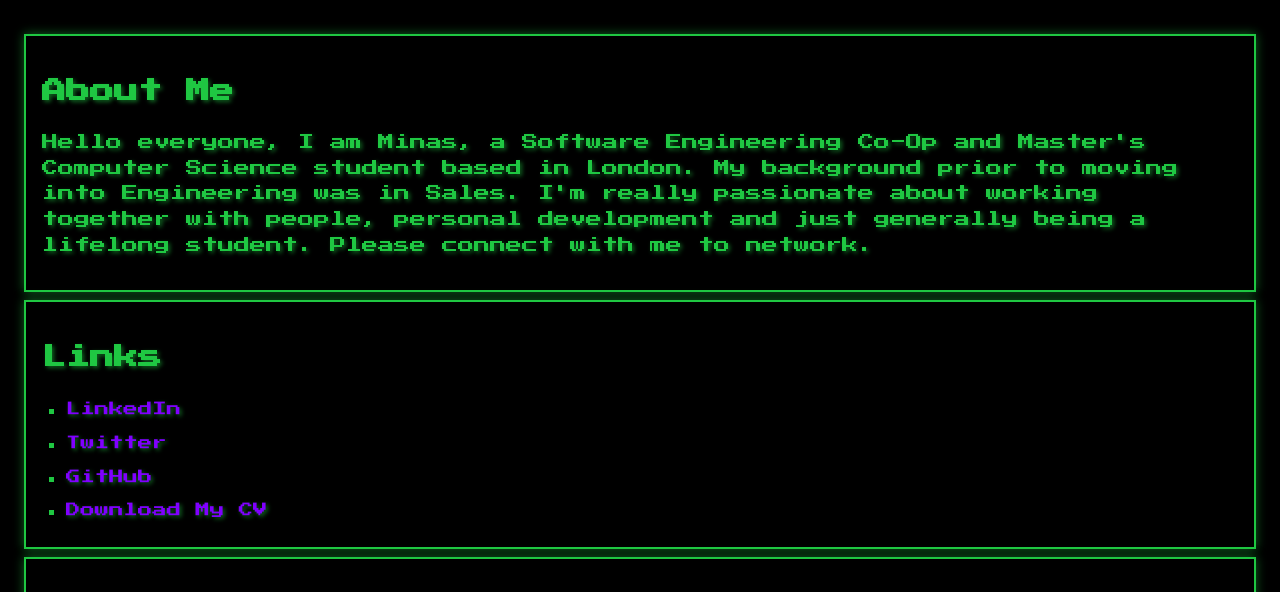
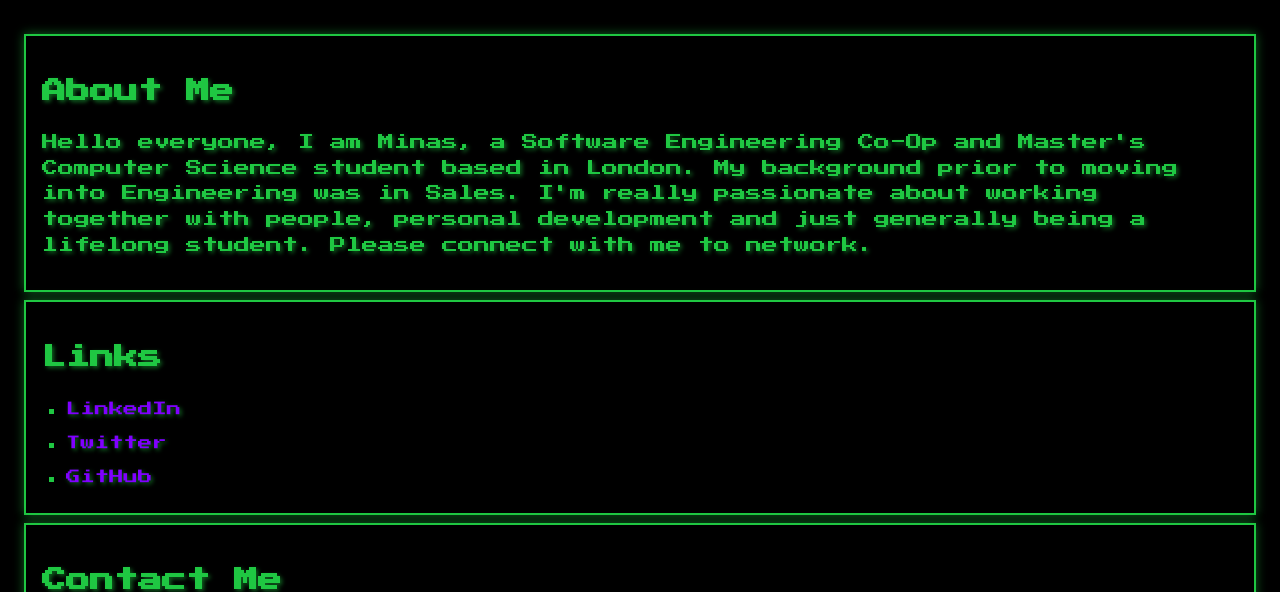
Before and after one commit to aghopianm/portfolio-website, a plain HTML site: page index.html in a window 1280 px wide. Shown: the part 158-750 px from the top of the page. Drawn offline with Linux system fonts and the light colour scheme.

Commit message:
removing CV from page

```diff
--- a/index.html
+++ b/index.html
@@ -47,16 +47,6 @@
           <li>
             <a href="https://github.com/aghopianm" target="_blank">GitHub</a>
           </li>
-          <li>
-            <a
-              href="Minas_Aghopian.pdf"
-              download="Minas_Aghopian_CV.pdf"
-              target="_blank"
-              rel="noopener noreferrer"
-            >
-              Download My CV
-            </a>
-          </li>
         </ul>
       </section>
 
```
Also changed, not shown: 1 other file.
